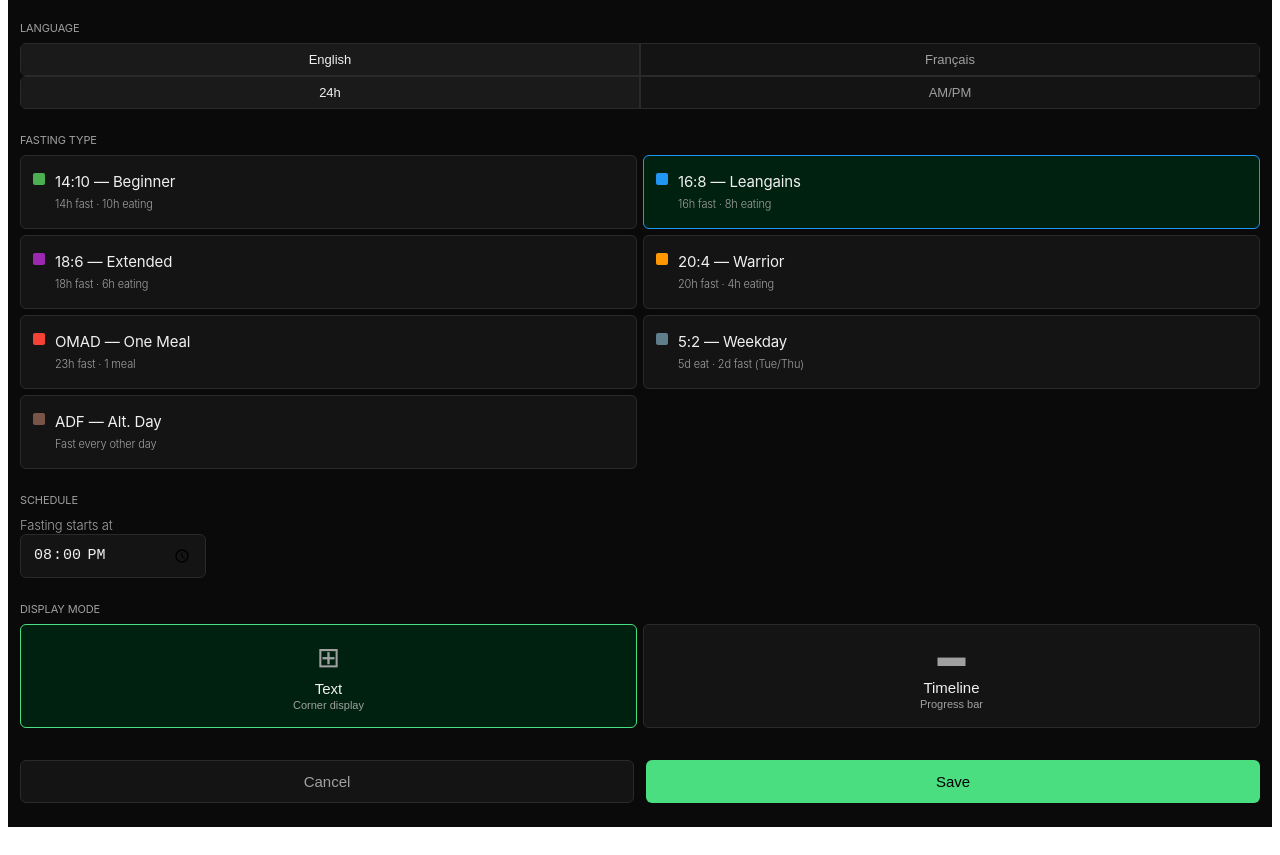
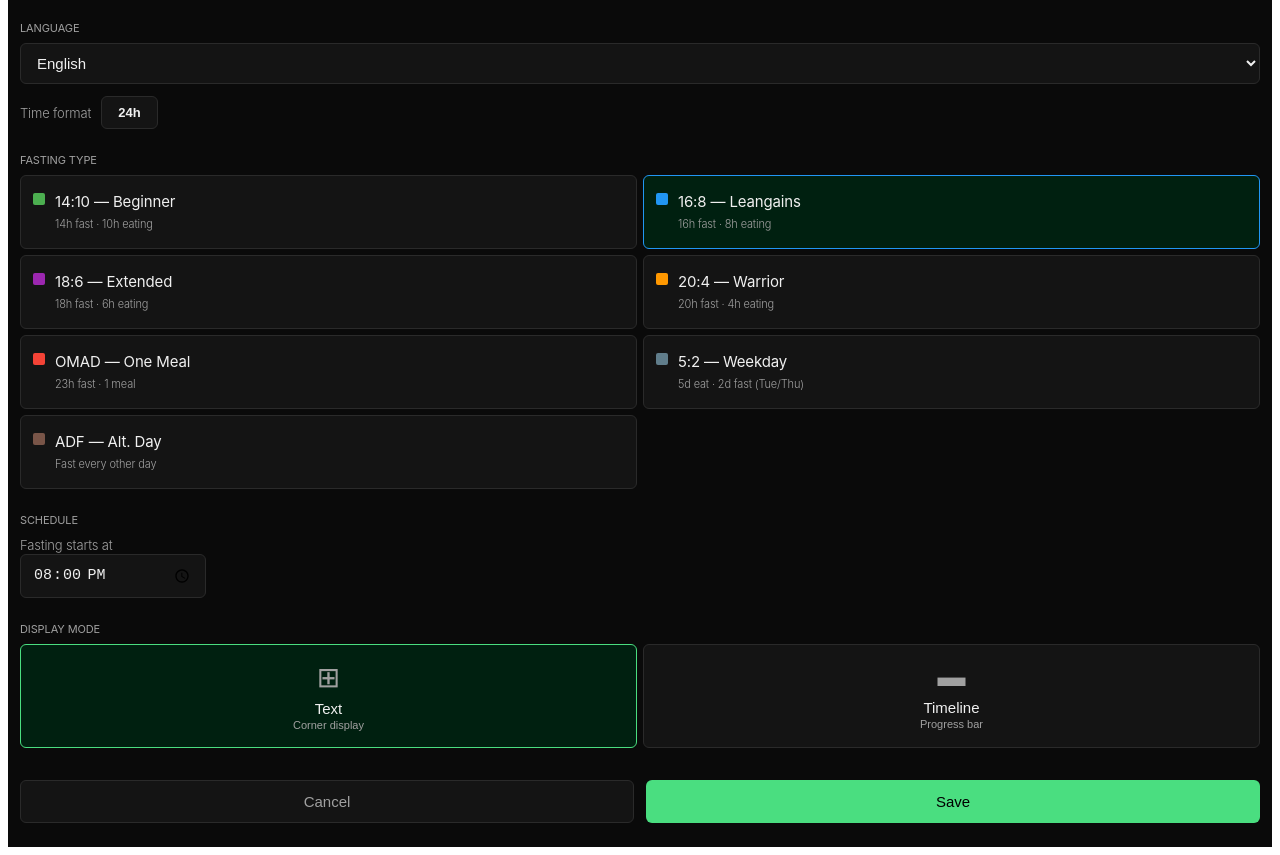
Before and after one commit to Lupin/EvenHub, a website built with Vite: page fasting-tracker/index.html in a window 1280 px wide. Shown: the part 71-926 px from the top of the page. Built offline with nearby package versions, Linux system fonts and the light colour scheme; what @evenrealities/even_hub_sdk would draw is missing.

Commit message:
fix: lang → select dropdown, time → single toggle button

```diff
--- a/fasting-tracker/index.html
+++ b/fasting-tracker/index.html
@@ -52,14 +52,14 @@
   <h2 id="pageTitle">Fasting Tracker</h2>
 
   <h3 id="langLabel">Language</h3>
-  <div class="lang-row" id="langToggle">
-    <button data-lang="en" class="active">English</button>
-    <button data-lang="fr">Français</button>
-  </div>
+  <select id="langSelect" style="width:100%;padding:10px 12px;font-size:15px;border:1px solid var(--border);border-radius:6px;background:var(--card);color:var(--tc1)">
+    <option value="en">English</option>
+    <option value="fr">Français</option>
+  </select>
 
-  <div class="lang-row" id="timeToggle">
-    <button data-time="24h" class="active">24h</button>
-    <button data-time="12h">AM/PM</button>
+  <div style="display:flex;align-items:center;gap:10px;margin:12px 0">
+    <span style="font-size:13px;color:var(--tc2)">Time format</span>
+    <button id="timeToggle" style="padding:8px 16px;font-size:13px;font-weight:600;border:1px solid var(--border);border-radius:6px;background:var(--card);color:var(--tc1);cursor:pointer">24h</button>
   </div>
 
   <h3 id="typeLabel">Fasting Type</h3>
@@ -151,6 +151,7 @@ function render(){
   document.title=t('title');
   var ids={'pageTitle':'title','langLabel':'lang','typeLabel':'type','schedLabel':'schedule','startLabel':'start','endLabel':'end','displayLabel':'display','textLabel':'text','textSub':'textDesc','tlLabel':'timeline','tlSub':'timelineDesc','btnCancel':'cancel','btnSave':'save'};
   for(var k in ids){var el=document.getElementById(k);if(el)el.textContent=t(ids[k])}
+  document.getElementById('langSelect').value = cfg.lang;
   var lbs=document.querySelectorAll('#langToggle button');
   lbs.forEach(function(b){b.classList.toggle('active',b.dataset.lang===cfg.lang)});
   // Time format toggle
@@ -175,8 +176,8 @@ function sel(id){
   if(id!=='custom'){var p=PRESETS.find(function(x){return x.id===id});if(p){cfg.schedule.fastStart=p.start;cfg.schedule.fastEnd=p.end}}
   render();
 }
-document.getElementById('langToggle').addEventListener('click',function(e){var b=e.target.closest('button');if(!b)return;cfg.lang=b.dataset.lang;document.documentElement.lang=cfg.lang;render()});
-document.getElementById('timeToggle').addEventListener('click',function(e){var b=e.target.closest('button');if(!b)return;cfg.timeFormat=b.dataset.time;render()});
+document.getElementById('langSelect').addEventListener('change',function(){cfg.lang=this.value;document.documentElement.lang=cfg.lang;render()});
+document.getElementById('timeToggle').addEventListener('click',function(){cfg.timeFormat=cfg.timeFormat==='24h'?'12h':'24h';this.textContent=cfg.timeFormat==='24h'?'24h':'AM/PM';render()});
 document.getElementById('fastStart').addEventListener('input',function(){
   var newStart = this.value;
   var oldStart = cfg.schedule.fastStart;
```
